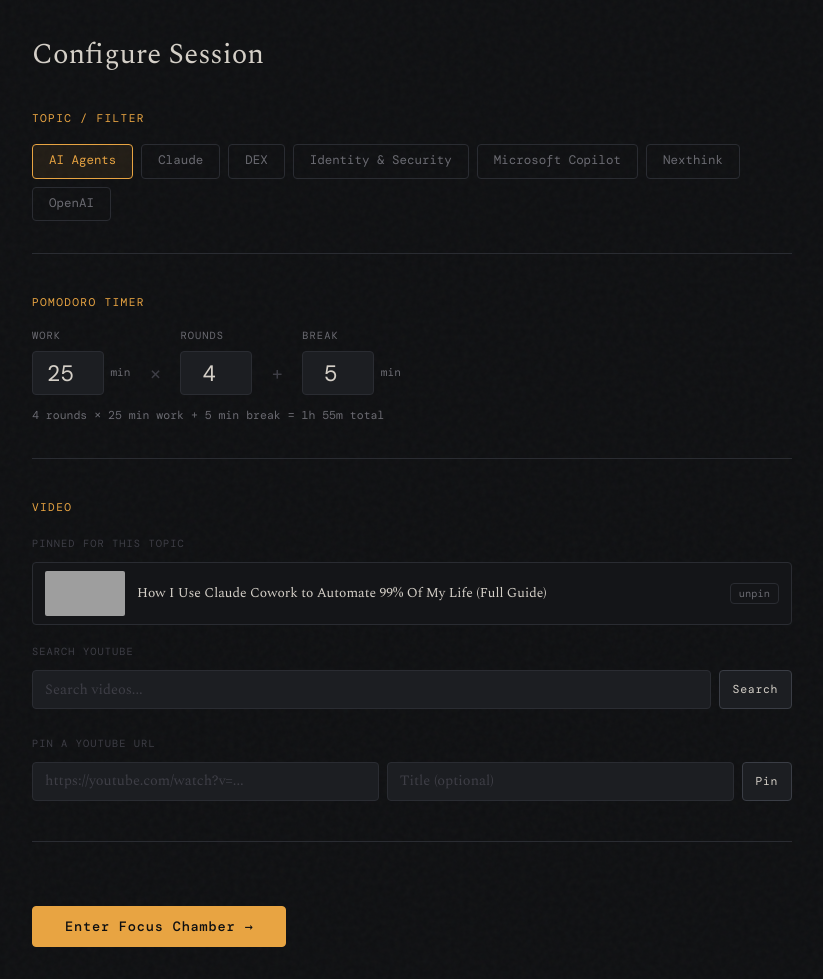
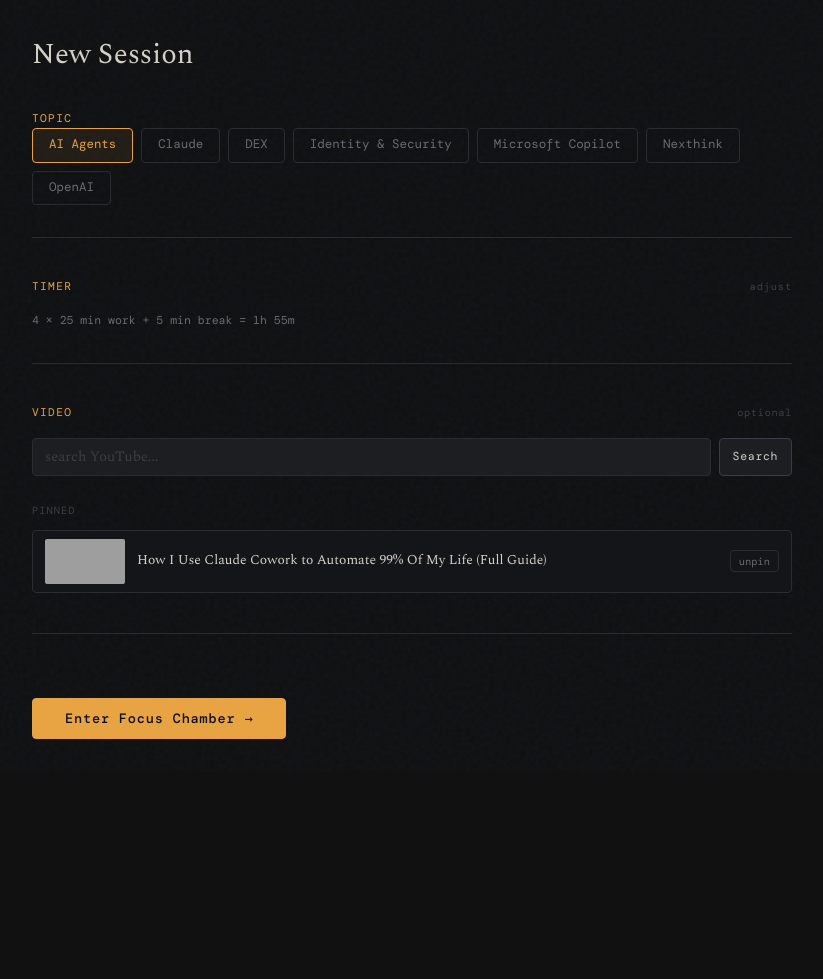
Before and after one commit to cwdotymn/conference_meditation, a Flask app: page /session/new in a window 1280 px wide. Shown: the part 52-1031 px from the top of the page, without its empty margins (90-913 px from the left). After the commit the page ends 791 px from the top, so only its background shows below. Run offline with Flask 3, Linux system fonts and the light colour scheme; the visitor is signed in with stand-in values (Sample User, id 1); data comes from the database, SQL or seed files in the repository; some web fonts are replaced; grey boxes are pictures that could not be loaded.

Commit message:
ux: simplify new session setup flow
- Timer collapsed to summary by default with expand toggle
- Video section unified: search bar + pinned list, no separate URL-pin form
- Enter key triggers YouTube search
- Optional label on video makes skipping feel intentional
- Page title shortened to New Session

Co-Authored-By: Claude Sonnet 4.6 <noreply@anthropic.com>

```diff
--- a/static/css/main.css
+++ b/static/css/main.css
@@ -225,6 +225,13 @@ a:hover { text-decoration: underline; }
   border-bottom: 1px solid var(--border);
 }
 
+.setup-label-row {
+  display: flex;
+  align-items: baseline;
+  justify-content: space-between;
+  margin-bottom: 1rem;
+}
+
 .setup-label {
   display: block;
   font-family: var(--font-mono);
@@ -232,7 +239,29 @@ a:hover { text-decoration: underline; }
   letter-spacing: 0.12em;
   text-transform: uppercase;
   color: var(--amber);
-  margin-bottom: 1rem;
+  margin-bottom: 0;
+}
+
+.setup-label-row .setup-label { margin-bottom: 0; }
+
+.setup-adjust {
+  font-family: var(--font-mono);
+  font-size: 0.65rem;
+  letter-spacing: 0.08em;
+  color: var(--text-faint);
+  background: none;
+  border: none;
+  cursor: pointer;
+  padding: 0;
+  transition: color 0.15s;
+}
+.setup-adjust:hover { color: var(--text-dim); }
+
+.setup-optional {
+  font-family: var(--font-mono);
+  font-size: 0.65rem;
+  color: var(--text-faint);
+  letter-spacing: 0.06em;
 }
 
 /* Topic grid */
--- a/templates/new_session.html
+++ b/templates/new_session.html
@@ -2,13 +2,13 @@
 {% block title %}New Session — Conference Meditation{% endblock %}
 {% block content %}
 <div class="setup-page">
-  <h2 class="page-title">Configure Session</h2>
+  <h2 class="page-title">New Session</h2>
 
   <form method="POST" action="{{ url_for('new_session') }}" id="sessionForm">
 
-    <!-- Topic Selection -->
+    <!-- Topic -->
     <section class="setup-section">
-      <label class="setup-label">Topic / Filter</label>
+      <label class="setup-label">Topic</label>
       <div class="topic-grid" id="topicGrid">
         {% for topic in topics %}
         <label class="topic-card">
@@ -21,10 +21,14 @@
       </div>
     </section>
 
-    <!-- Pomodoro Config -->
+    <!-- Timer (collapsed by default) -->
     <section class="setup-section">
-      <label class="setup-label">Pomodoro Timer</label>
-      <div class="timer-config">
+      <div class="setup-label-row">
+        <label class="setup-label">Timer</label>
+        <button type="button" class="setup-adjust" id="timerToggle" onclick="toggleTimer()">adjust</button>
+      </div>
+      <p class="timer-summary" id="timerSummary"></p>
+      <div class="timer-config" id="timerConfig" style="display:none; margin-top:1rem">
         <div class="timer-field">
           <label class="timer-label">Work</label>
           <div class="timer-input-wrap">
@@ -48,43 +52,29 @@
           </div>
         </div>
       </div>
-      <p class="timer-summary" id="timerSummary"></p>
     </section>
 
-    <!-- Video Selection -->
+    <!-- Video -->
     <section class="setup-section">
-      <label class="setup-label">Video</label>
+      <div class="setup-label-row">
+        <label class="setup-label">Video</label>
+        <span class="setup-optional">optional</span>
+      </div>
 
-      <!-- Pinned Videos -->
-      <div id="pinnedSection">
-        <p class="subsection-label">Pinned for this topic</p>
+      <div class="search-row">
+        <input type="text" id="ytQuery" class="search-input" placeholder="search YouTube...">
+        <button type="button" class="btn btn-sm" onclick="searchYT()">Search</button>
+      </div>
+      <p class="api-hint" id="apiHint"></p>
+      <div class="video-list" id="searchResults"></div>
+
+      <div id="pinnedSection" style="margin-top:0.75rem">
+        <p class="subsection-label" id="pinnedLabel">pinned</p>
         <div class="video-list" id="pinnedList">
           <p class="empty-hint">Loading...</p>
         </div>
       </div>
 
-      <!-- YouTube Search -->
-      <div class="yt-search-wrap">
-        <p class="subsection-label">Search YouTube</p>
-        <div class="search-row">
-          <input type="text" id="ytQuery" class="search-input" placeholder="Search videos...">
-          <button type="button" class="btn btn-sm" onclick="searchYT()">Search</button>
-        </div>
-        <div class="video-list" id="searchResults"></div>
-        <p class="api-hint" id="apiHint"></p>
-      </div>
-
-      <!-- Pin a URL manually -->
-      <div class="pin-wrap">
-        <p class="subsection-label">Pin a YouTube URL</p>
-        <div class="pin-row">
-          <input type="text" id="pinUrl" class="search-input" placeholder="https://youtube.com/watch?v=...">
-          <input type="text" id="pinTitle" class="search-input" placeholder="Title (optional)">
-          <button type="button" class="btn btn-sm" onclick="pinVideo()">Pin</button>
-        </div>
-      </div>
-
-      <!-- Hidden fields for selected video -->
       <input type="hidden" name="video_id" id="selectedVideoId">
       <input type="hidden" name="video_title" id="selectedVideoTitle">
 
@@ -96,7 +86,7 @@
     </section>
 
     <div class="setup-footer">
-      <button type="submit" class="btn btn-primary btn-lg" id="startBtn">Enter Focus Chamber →</button>
+      <button type="submit" class="btn btn-primary btn-lg">Enter Focus Chamber →</button>
     </div>
 
   </form>
@@ -107,16 +97,21 @@
 <script>
   let currentTopicId = {{ topics[0].id if topics else 'null' }};
   let currentSearchQuery = '{{ topics[0].search_query if topics else "" }}';
+  let timerOpen = false;
 
-  // Pre-select topic from query param if present
-  const params = new URLSearchParams(window.location.search);
-  const preTopicId = params.get('topic_id');
+  const preTopicId = new URLSearchParams(window.location.search).get('topic_id');
 
   function onTopicChange(id, name, query) {
     currentTopicId = id;
     currentSearchQuery = query;
-    document.getElementById('ytQuery').placeholder = `Search: ${name}`;
+    document.getElementById('ytQuery').placeholder = `search: ${name}`;
     loadPins(id);
+  }
+
+  function toggleTimer() {
+    timerOpen = !timerOpen;
+    document.getElementById('timerConfig').style.display = timerOpen ? 'flex' : 'none';
+    document.getElementById('timerToggle').textContent = timerOpen ? 'done' : 'adjust';
   }
 
   function loadPins(topicId) {
@@ -124,16 +119,19 @@
       .then(r => r.json())
       .then(pins => {
         const el = document.getElementById('pinnedList');
+        const label = document.getElementById('pinnedLabel');
         if (pins.length === 0) {
-          el.innerHTML = '<p class="empty-hint">No pinned videos for this topic yet.</p>';
-          return;
+          el.innerHTML = '<p class="empty-hint">No pinned videos for this topic.</p>';
+          label.style.display = 'none';
+        } else {
+          label.style.display = '';
+          el.innerHTML = pins.map(p => videoCard(p.video_id, p.title, '', p.id, true)).join('');
         }
-        el.innerHTML = pins.map(p => videoCard(p.video_id, p.title, '', p.id, true)).join('');
       });
   }
 
   function searchYT() {
-    const q = document.getElementById('ytQuery').value || currentSearchQuery;
+    const q = document.getElementById('ytQuery').value.trim() || currentSearchQuery;
     const hint = document.getElementById('apiHint');
     const results = document.getElementById('searchResults');
     results.innerHTML = '<p class="empty-hint">Searching...</p>';
@@ -142,27 +140,26 @@
       .then(data => {
         if (data.error) {
           hint.textContent = data.error.includes('No YouTube API key')
-            ? 'Set YOUTUBE_API_KEY env var to enable search. Use pinned URLs in the meantime.'
+            ? 'Set YOUTUBE_API_KEY to enable search. Use pinned videos in the meantime.'
             : `Error: ${data.error}`;
           results.innerHTML = '';
           return;
         }
         hint.textContent = '';
-        if (data.items.length === 0) {
-          results.innerHTML = '<p class="empty-hint">No results.</p>';
-          return;
-        }
-        results.innerHTML = data.items.map(v => videoCard(v.video_id, v.title, v.channel)).join('');
+        results.innerHTML = data.items.length
+          ? data.items.map(v => videoCard(v.video_id, v.title, v.channel)).join('')
+          : '<p class="empty-hint">No results.</p>';
       });
   }
 
   function videoCard(videoId, title, channel, pinId = null, isPinned = false) {
     const thumb = `https://img.youtube.com/vi/${videoId}/mqdefault.jpg`;
+    const safeTitle = title.replace(/`/g, '');
     const pinBtn = isPinned
-      ? `<button type="button" class="card-action unpin-btn" onclick="unpin(${pinId}, event)">unpin</button>`
-      : `<button type="button" class="card-action pin-btn" onclick="pinFromSearch('${videoId}', \`${title.replace(/`/g, '')}\`, event)">pin</button>`;
+      ? `<button type="button" class="card-action" onclick="unpin(${pinId}, event)">unpin</button>`
+      : `<button type="button" class="card-action" onclick="pinFromSearch('${videoId}', \`${safeTitle}\`, event)">pin</button>`;
     return `
-      <div class="video-card" onclick="selectVideo('${videoId}', \`${title.replace(/`/g, '')}\`)" data-vid="${videoId}">
+      <div class="video-card" onclick="selectVideo('${videoId}', \`${safeTitle}\`)" data-vid="${videoId}">
         <img src="${thumb}" class="video-thumb" alt="">
         <div class="video-info">
           <p class="video-title">${title}</p>
@@ -197,21 +194,6 @@
     }).then(() => loadPins(currentTopicId));
   }
 
-  function pinVideo() {
-    const url = document.getElementById('pinUrl').value.trim();
-    const title = document.getElementById('pinTitle').value.trim() || 'Pinned Video';
-    if (!url) return;
-    fetch(`/api/topics/${currentTopicId}/pins`, {
-      method: 'POST',
-      headers: { 'Content-Type': 'application/json' },
-      body: JSON.stringify({ url, title })
-    }).then(() => {
-      loadPins(currentTopicId);
-      document.getElementById('pinUrl').value = '';
-      document.getElementById('pinTitle').value = '';
-    });
-  }
-
   function unpin(pinId, evt) {
     evt.stopPropagation();
     fetch(`/api/pins/${pinId}`, { method: 'DELETE' })
@@ -227,24 +209,28 @@
     const m = total % 60;
     const totalStr = h > 0 ? `${h}h ${m}m` : `${m}m`;
     document.getElementById('timerSummary').textContent =
-      `${rounds} rounds × ${work} min work + ${brk} min break = ${totalStr} total`;
+      `${rounds} × ${work} min work + ${brk} min break = ${totalStr}`;
   }
 
   document.getElementById('workMin').addEventListener('input', updateTimerSummary);
   document.getElementById('breakMin').addEventListener('input', updateTimerSummary);
   document.getElementById('rounds').addEventListener('input', updateTimerSummary);
 
-  // Init
+  document.getElementById('ytQuery').addEventListener('keydown', e => {
+    if (e.key === 'Enter') { e.preventDefault(); searchYT(); }
+  });
+
   window.addEventListener('DOMContentLoaded', () => {
     updateTimerSummary();
 
-    // If a topic was pre-selected via URL param
     if (preTopicId) {
       const radio = document.querySelector(`input[name="topic_id"][value="${preTopicId}"]`);
       if (radio) {
         radio.checked = true;
-        const card = radio.closest('.topic-card');
         currentTopicId = parseInt(preTopicId);
+        const label = radio.closest('.topic-card').querySelector('.topic-card-name');
+        currentSearchQuery = radio.closest('.topic-card')
+          .querySelector('input').getAttribute('onchange').match(/'([^']+)'\s*\)$/)?.[1] || '';
       }
     }
 
```
